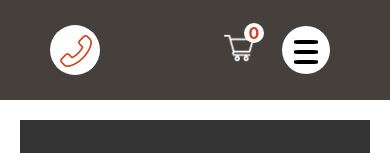
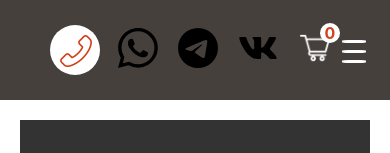
Before and after one commit to aStormspirit/food-store, a Next.js app: page /cart in a window 390 px wide. Shown: the top 153 px of the page. Built offline with nearby package versions, Linux system fonts and the light colour scheme.

Commit message:
mobile-fix

```diff
--- a/components/Navbar.tsx
+++ b/components/Navbar.tsx
@@ -4,6 +4,8 @@ import React from 'react'
 import Link from 'next/link';
 import { useSelector } from 'react-redux';
 import Burger from './menu/Burger';
+import { BsWhatsapp, BsTelegram } from "react-icons/bs";
+import { FaVk } from "react-icons/fa";
 
 const Navbar = () => {
   const quantity = useSelector((state: any)=>state.cart.quantity)
@@ -33,6 +35,17 @@ const Navbar = () => {
           <li className={styles.listItem}>Пункт-1</li>
         </ul>
       </div>
+      <div className={styles.item} id={styles.mobile_logo}>
+      <div>
+        <BsWhatsapp />
+        </div>
+        <div>
+        <BsTelegram />
+        </div>
+        <div>
+        <FaVk />
+        </div>
+      </div>
       <div className={styles.item}>
       <Link href={'/cart'} className={styles.link}>
         <div className={styles.cart}>
--- a/components/OrderDetail.tsx
+++ b/components/OrderDetail.tsx
@@ -52,7 +52,7 @@ const OrderDetail = ({cart, total, setCash}) => {
           <div className={styles.close}>
             <AiOutlineClose className={styles.svg} onClick={() => setCash(false)} />
           </div>
-            <h1 className={styles.title}>Вы оплатите {total}$ после доставки</h1>
+            <h1 className={styles.title}>Вы оплатите {total}&#8381; после доставки</h1>
             <div className={styles.item}>
                 <label className={styles.label} htmlFor="">Имя Фамилия</label>
                 <input placeholder="John Doe" type="text" onChange={(e) => setCustomer(e.target.value)} className={styles.input} />
--- a/styles/Burger.module.css
+++ b/styles/Burger.module.css
@@ -11,8 +11,8 @@
     }
 
     #check_menu:checked ~ .mobile_menu{
-      width: 70%;
-      min-height: 500px;
+      width: calc(100% - 100px);
+      min-height: 900px;
     }
 
     #check_menu:checked ~ .burger_span::before{
@@ -25,8 +25,8 @@
         top: 50%;
         left: 25%;
         width: 24px;
-        height: 4px;
-        background-color: black;
+        height: 3px;
+        background-color: white;
     }
 
     .burger_span:before{
@@ -36,8 +36,8 @@
         top: -10px;
         left: 0px;
         width: 24px;
-        height: 4px;
-        background-color: black;
+        height: 3px;
+        background-color: white;
     }
 
     .burger_span:after{
@@ -47,8 +47,8 @@
         top: 10px;
         left: 0px;
         width: 24px;
-        height: 4px;
-        background-color: black;
+        height: 3px;
+        background-color: white;
     }
 
 
@@ -86,16 +86,19 @@
       display: flex;
       flex-direction: column;
       font-size: 24px;
+      display: flex;
+      width: 0;
+    }
+
+    .mobile_menu > a{
+      margin-left: 5%;
+      margin-top: 10%;
     }
 
     .burger_wrapper{
       position: relative;
-      background-color: white;
       border: black;
       width: 48px;
       height: 48px;
-      border-bottom: 50%;
-      border: 50%;
-      border-radius: 50%;
     }
   }
--- a/styles/Navbar.module.css
+++ b/styles/Navbar.module.css
@@ -91,6 +91,10 @@
   }
 
 
+  #mobile_logo{
+    display: none;
+  }
+
 
 
   @media screen and (max-width:560px) {
@@ -102,14 +106,35 @@
     }
 
     .item:last-child{
-      display: block;
+      display: flex;
     }
 
     .item:nth-child(1) {
-      flex: 3;
+      flex: 2;
     }
 
     .text{
       display: none;
     }
+
+
+    #mobile_logo{
+      display: flex;
+      flex: 1;
+      position: relative;
+      display: flex;
+      justify-content: center;
+      align-items: center;
+    }
+
+    #mobile_logo>div{
+        margin: 10px;
+        width: 40px;
+    }
+
+    #mobile_logo>div>svg{
+        cursor: pointer;
+        transform: scale(2.5);
+    }
+
   }
```
